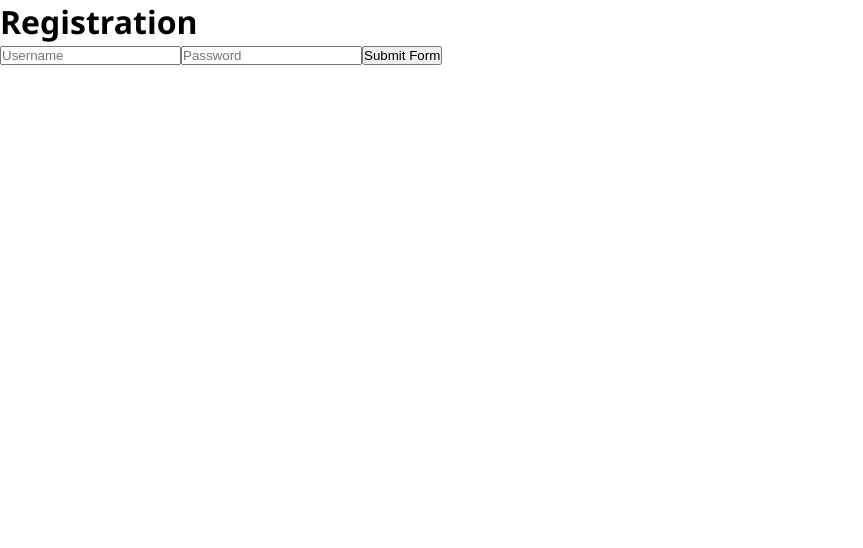
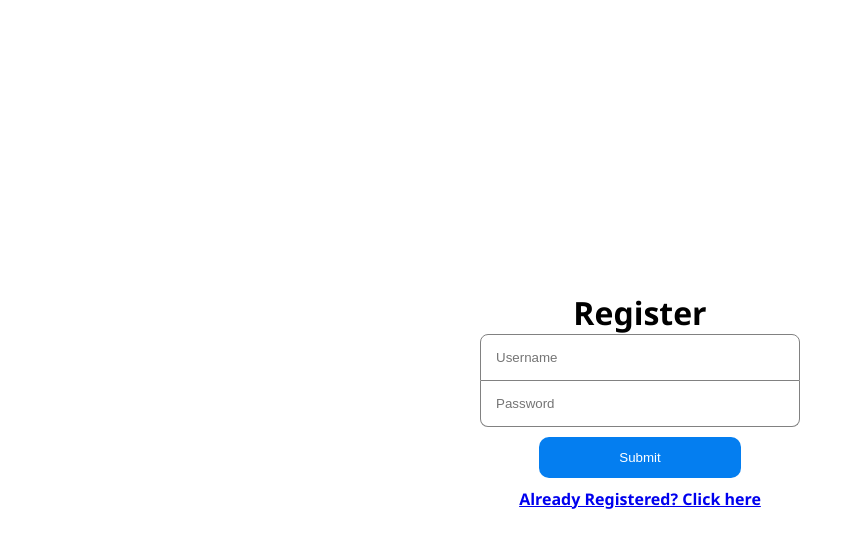
Before and after one commit to sungod12/Trello-Clone, a React app: page / in a window 1280 px wide. Shown: the whole page, without its empty margins (0-863 px from the left). Built offline with nearby package versions, Linux system fonts and the light colour scheme; no server answers.

Commit message:
refactoring code and UI changes

```diff
--- a/package.json
+++ b/package.json
@@ -7,6 +7,7 @@
     "@testing-library/react": "^11.2.7",
     "@testing-library/user-event": "^12.8.3",
     "axios": "^0.21.4",
+    "env-cmd": "^10.1.0",
     "jsonwebtoken": "^8.5.1",
     "jwt-decode": "^3.1.2",
     "react": "^17.0.2",
@@ -19,7 +20,9 @@
   },
   "scripts": {
     "start": "react-scripts start",
+    "start:staging": "env-cmd -f .env.dev react-scripts start",
     "build": "react-scripts build",
+    "build:prod": "env-cmd -f .env.production react-scripts build",
     "test": "react-scripts test",
     "eject": "react-scripts eject"
   },
--- a/public/index.html
+++ b/public/index.html
@@ -25,8 +25,11 @@
       Learn how to configure a non-root public URL by running `npm run build`.
     -->
 
-    <title>React App</title>
-    <script src="https://kit.fontawesome.com/e8f9ee19b5.js" crossorigin="anonymous"></script>
+    <title>Trello Clone</title>
+    <script
+      src="https://kit.fontawesome.com/e8f9ee19b5.js"
+      crossorigin="anonymous"
+    ></script>
     <link rel="preconnect" href="https://fonts.googleapis.com" />
     <link rel="preconnect" href="https://fonts.gstatic.com" crossorigin />
     <link
--- a/src/Components/Login.js
+++ b/src/Components/Login.js
@@ -1,5 +1,7 @@
 import React, { useRef } from "react";
+import { Link } from "react-router-dom";
 import { useAuth } from "../Context/AuthContext";
+import "../css/signIn.css";
 
 const Login = () => {
   const username = useRef("");
@@ -14,32 +16,38 @@ const Login = () => {
   // eslint-disable-next-line
 
   return (
-    <>
-      <form onSubmit={handleSubmit}>
-        <label>Username</label>
+    <form onSubmit={handleSubmit} className="login-container">
+      <h1 className="title">Sign In</h1>
       <input
         type="text"
         name="username"
+        className="userName"
         ref={username}
         onChange={(e) => {
           username.current = e.target.value;
         }}
+        placeholder="Username"
         required
       />
-        <label>Password</label>
       <input
         type="password"
         name="password"
+        className="password"
         ref={password}
         autoComplete="false"
+        placeholder="Password"
         onChange={(e) => {
           password.current = e.target.value;
         }}
         required
       />
-        <button type="submit">Submit</button>
+      <button type="submit" className="signIn-button">
+        Submit
+      </button>
+      <Link to="/" style={{ margin: "0 auto" }}>
+        Not Registered? Click here
+      </Link>
     </form>
-    </>
   );
 };
 
--- a/src/Components/Register.js
+++ b/src/Components/Register.js
@@ -1,46 +1,52 @@
-import React from "react";
-import Axios from "axios";
+import React, { useRef } from "react";
 import { useAuth } from "../Context/AuthContext";
+import { Link } from "react-router-dom";
+import "../css/signIn.css";
 
 function Register() {
-  const { url } = useAuth();
+  const { register } = useAuth();
+  const username = useRef("");
+  const password = useRef("");
+
   async function registerUser(event) {
     event.preventDefault();
-    const username = document.getElementById("username").value;
-    const password = document.getElementById("password").value;
 
-    const result = await Axios.post(`${url}/register`, {
-      username,
-      password,
-    }).then((res) => res);
-
-    if (result.data.status === "ok") {
-      // everything went fine
-      alert("Success");
-    } else {
-      alert(result.data.error);
-    }
+    await register(username.current, password.current);
   }
 
   return (
-    <div>
-      <h1>Registration</h1>
-      <form id="reg-form" onSubmit={registerUser}>
+    <form onSubmit={registerUser} className="login-container">
+      <h1 className="title">Register</h1>
       <input
         type="text"
-          autoComplete="off"
-          id="username"
+        name="username"
+        className="userName"
+        ref={username}
+        onChange={(e) => {
+          username.current = e.target.value;
+        }}
         placeholder="Username"
+        required
       />
       <input
         type="password"
-          autoComplete="off"
-          id="password"
+        name="password"
+        className="password"
+        ref={password}
+        autoComplete="false"
         placeholder="Password"
+        onChange={(e) => {
+          password.current = e.target.value;
+        }}
+        required
       />
-        <input type="submit" value="Submit Form" />
+      <button type="submit" className="signIn-button">
+        Submit
+      </button>
+      <Link to="/login" style={{ margin: "0 auto" }}>
+        Already Registered? Click here
+      </Link>
     </form>
-    </div>
   );
 }
 
--- a/src/Context/AuthContext.js
+++ b/src/Context/AuthContext.js
@@ -10,8 +10,7 @@ export function useAuth() {
 
 export function AuthProvider({ children }) {
   const history = useHistory();
-  const url = "https://trello-server12.herokuapp.com";
-  // const url = "http://localhost:3001";
+  const url = process.env.REACT_APP_API_BASE_URL;
   const axiosJWT = Axios.create();
   const [expired, setExpired] = useState(false);
 
@@ -77,17 +76,29 @@ export function AuthProvider({ children }) {
       const { token, status } = result.data;
       localStorage.setItem("AToken", token);
       if (status === "ok") {
-        history.push({
-          pathname: "/boards",
-        });
+        history.push("/boards");
       }
     } catch (error) {
       console.log(error);
     }
   };
 
+  const register = async (username, password) => {
+    const result = await Axios.post(`${url}/register`, {
+      username,
+      password,
+    }).then((res) => res);
+
+    if (result.data.status === "ok") {
+      // everything went fine
+      alert("Success");
+    } else {
+      alert(result.data.error);
+    }
+  };
   const value = {
     login,
+    register,
     AToken: localStorage.getItem("AToken"),
     url,
     axiosJWT,
--- a/src/Routes/ProtectedRoutes.js
+++ b/src/Routes/ProtectedRoutes.js
@@ -1,20 +1,8 @@
 import React from "react";
 import { Route } from "react-router";
 import { Redirect } from "react-router-dom";
-// import { useAuth } from "../Context/AuthContext";
 
 function ProtectedRoutes({ component: Component, ...rest }) {
-  // const { axiosJWT, url } = useAuth();
-  // const logout = async (AToken) => {
-  //   try {
-  //     await axiosJWT.post(`${url}/logout`, {
-  //       token: AToken,
-  //     });
-  //   } catch (err) {
-  //     console.log(err);
-  //   }
-  // };
-
   return (
     <Route
       {...rest}
@@ -23,11 +11,8 @@ function ProtectedRoutes({ component: Component, ...rest }) {
         if (AToken) {
           return <Component />;
         } else {
-          // logout(AToken);
-          // localStorage.clear();
-          // return setTimeout(() =>
+          localStorage.clear();
           return <Redirect to="/login" />;
-          // , 5000);
         }
       }}
     />
--- /dev/null
+++ b/src/css/signIn.css
@@ -0,0 +1,33 @@
+.login-container {
+  display: flex;
+  flex-direction: column;
+  justify-content: center;
+  min-width: 320px;
+  width: 320px;
+  margin: 0 auto;
+  height: 100vh;
+}
+form > input {
+  padding: 15px;
+  border: 0.8px #818181 solid;
+}
+.userName {
+  border-top-left-radius: 8px;
+  border-top-right-radius: 8px;
+}
+.password {
+  border-top: none;
+  border-bottom-left-radius: 8px;
+  border-bottom-right-radius: 8px;
+}
+.title {
+  color: #000000;
+  text-align: center;
+}
+.signIn-button {
+  background-color: rgb(4, 126, 240);
+  color: #ffffff;
+  margin: 10px auto;
+  padding: 13px 5rem;
+  border-radius: 10px;
+}
```
Also changed, not shown: 2 other files. Lines whose indentation alone changed are shown as unchanged.
